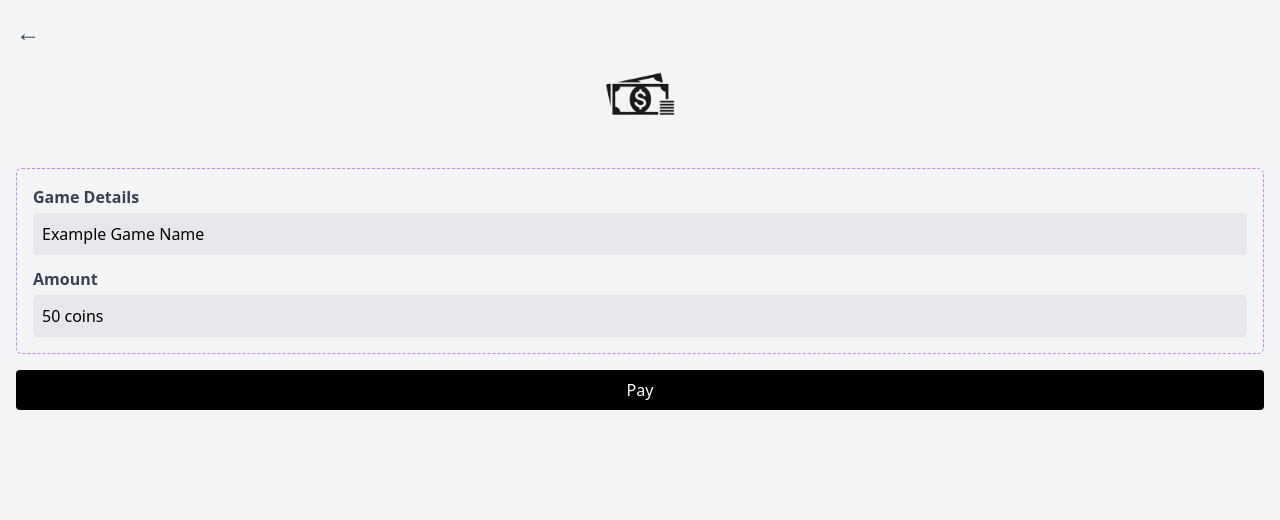
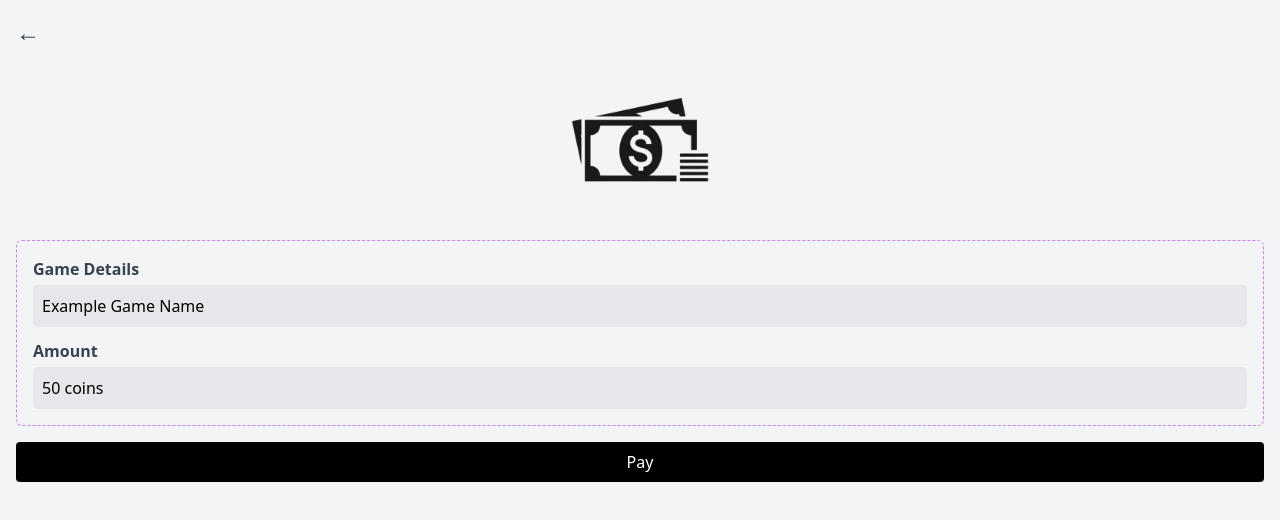
Before and after one commit to Hariom-Handloom/FTC_trial, a plain HTML site: page html/payment.html in a window 1280 px wide. Drawn offline with nearby package versions, Linux system fonts and the light colour scheme.

Commit message:
Update payment.html

```diff
--- a/html/payment.html
+++ b/html/payment.html
@@ -10,9 +10,10 @@
     <div class="min-h-screen flex flex-col">
         <button onclick="location.href='home.html'" class="absolute top-4 left-4 text-gray-700 text-2xl">&#x2190;</button>
         <div class="flex justify-center mt-12">
-            <img src="../Assets/Money.png" alt="Payment" class="w-24 h-24">
+            <img src="../Assets/Money.png" alt="Payment" class="w-48 h-48">
         </div>
-        <div class="mx-4 mt-6 border border-dashed border-purple-400 p-4 rounded-md">
+
+        <div class="mx-4  border border-dashed border-purple-400 p-4 rounded-md">
             <p class="block font-semibold text-gray-700">Game Details</p>
             <p id="game-details" class="w-full p-2 border rounded mt-1 bg-gray-200">Loading...</p>
             <p class="block font-semibold text-gray-700 mt-3">Amount</p>
```
